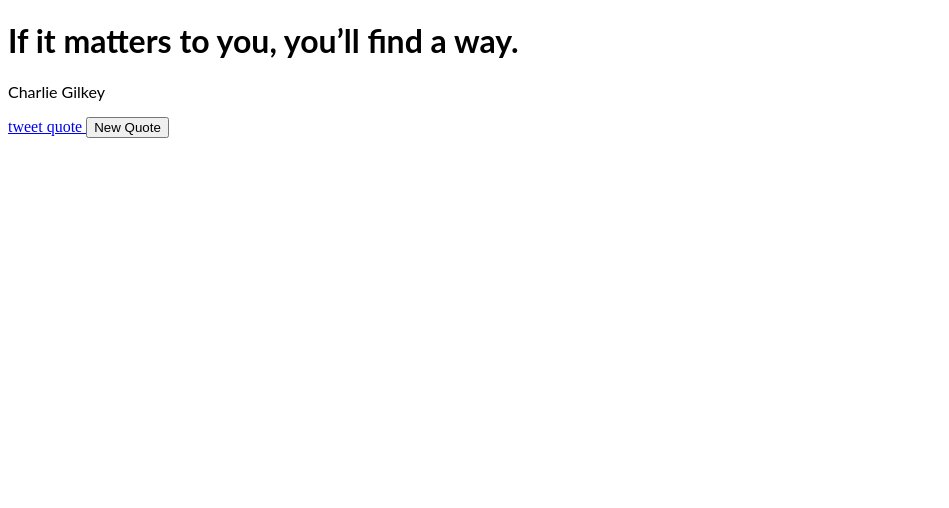
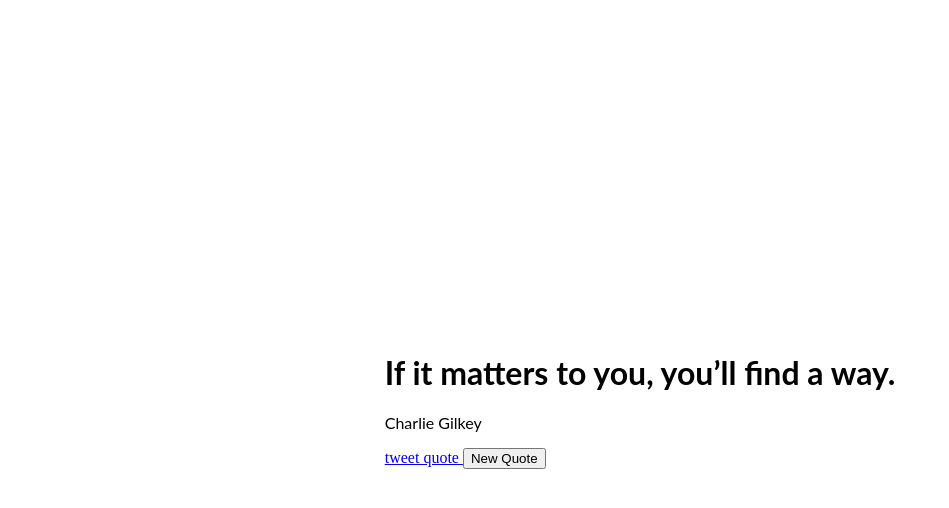
Before and after one commit to lemredd/random-quote-machine, a React (Create React App) app: page / in a window 1280 px wide. Shown: the top 508 px of the page, without its empty margins (0-949 px from the left). Built offline with nearby package versions, Linux system fonts and the light colour scheme.

Commit message:
feat: center contents of `body`

```diff
--- a/src/style.css
+++ b/src/style.css
@@ -1,3 +1,12 @@
-h1, p {
+body {
+  margin: 0;
+  padding: 0;
+  height: 100vh;
+  display: grid;
+  place-items: center;
+}
+
+h1,
+p {
   font-family: Lato;
 }
```
